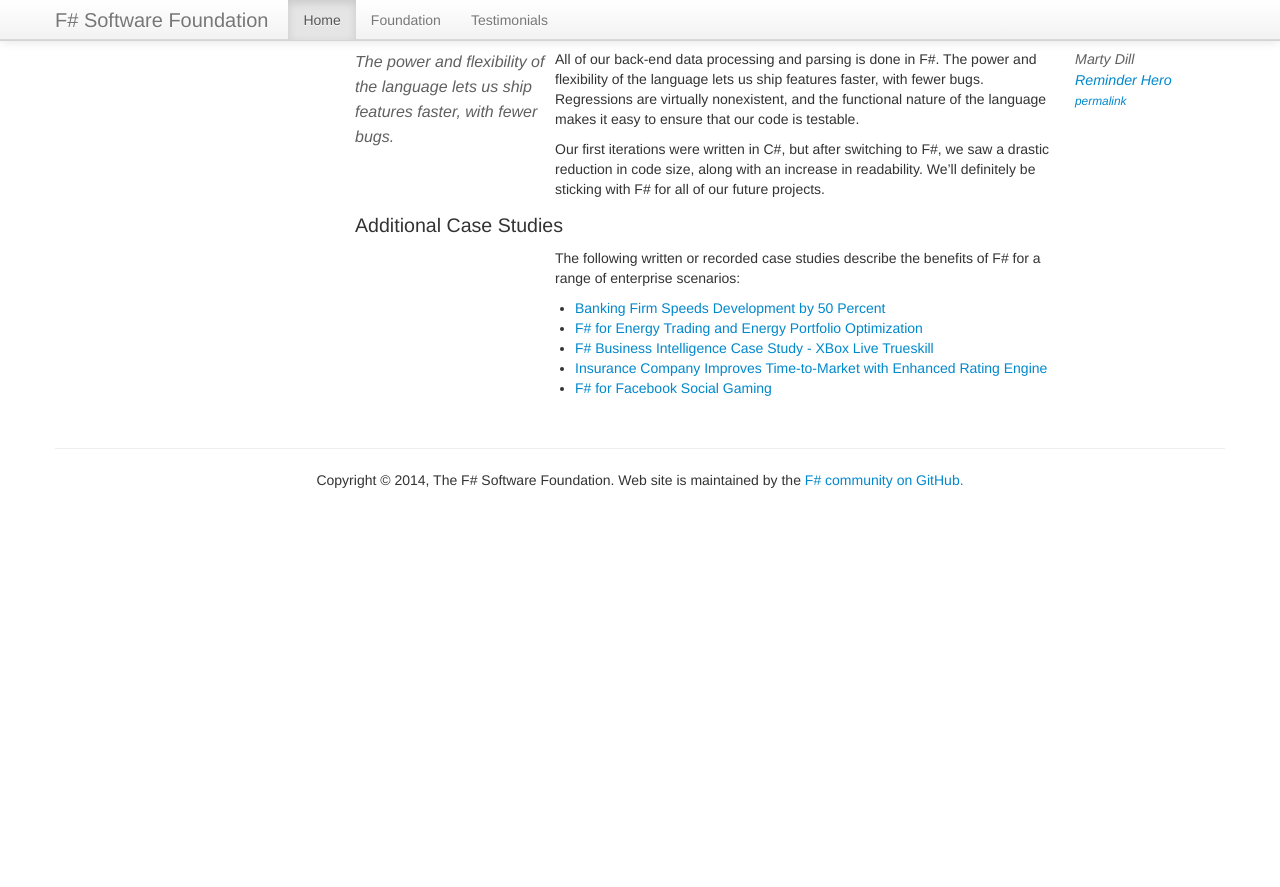
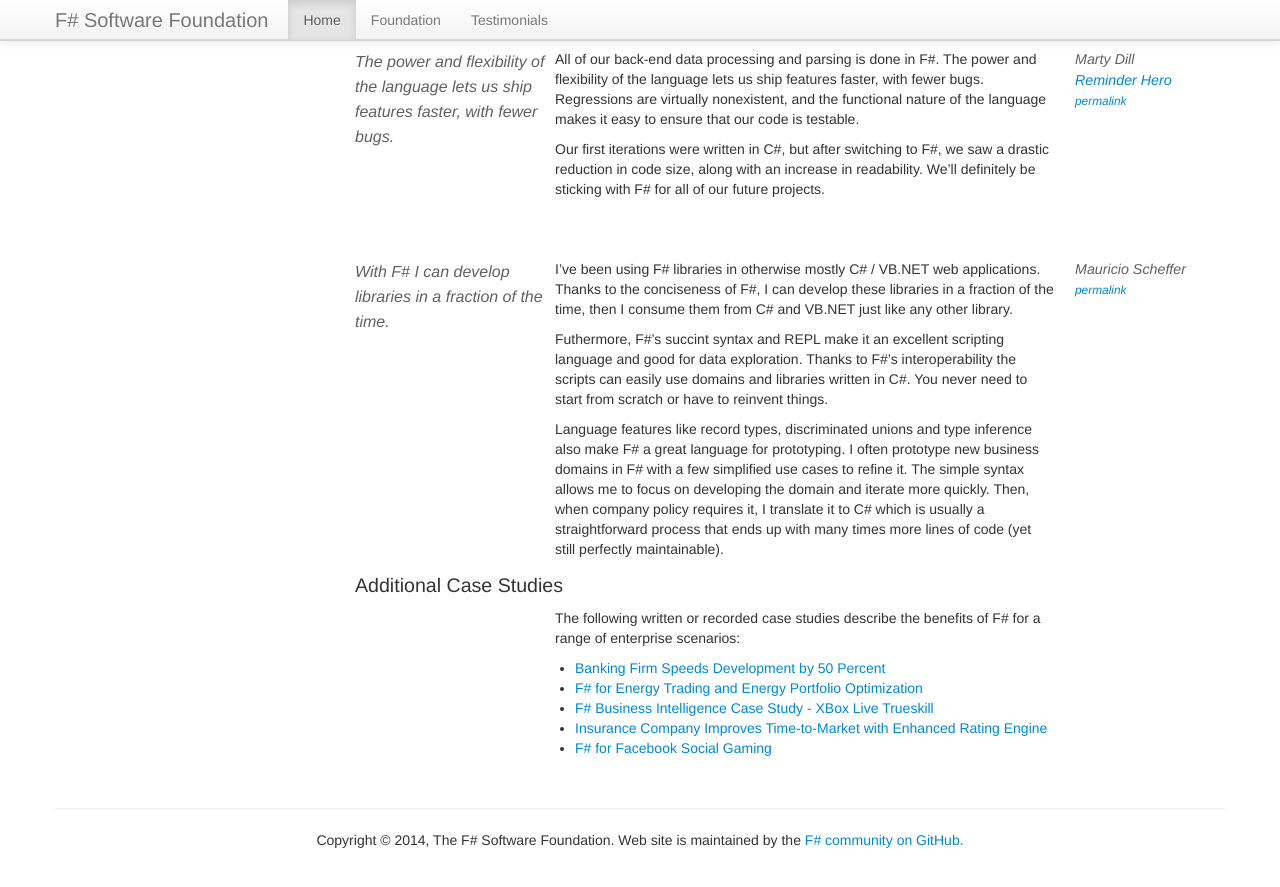
Before and after one commit to fsharp/fsharp.org, a Jekyll site: the page built from testimonials/index.md, in a window 1280 px wide and 900 px high, scrolled down 15941 px. Shown: the top 887 px of the window. Built offline with Jekyll 4.4.1, drawn with Linux system fonts in a browser that asks for light colours; nearby versions of some CDN libraries; some web fonts are replaced; comment, search, counter and statistics services are not loaded; before the commit the page ends 16481 px from its top, so only the background shows below that.

Commit message:
Add testimonial

```diff
--- a/testimonials/index.md
+++ b/testimonials/index.md
@@ -1103,8 +1103,6 @@ F# was great because I spent less time figuring out how to answer my question an
 <div class="keywords">analytics, open data</div>
 
 
-
-
 <a id="reminder-hero" > </a>
 ---
 
@@ -1123,6 +1121,24 @@ along with an increase in readability. We'll definitely be sticking with F# for
 
 <div class="keywords">data, parsing, processing, readability</div>
 
+<a id="mauricio-scheffer" > </a>
+---
+
+> With F# I can develop libraries in a fraction of the time.
+
+1. **Mauricio Scheffer**
+2. [permalink](#mauricio-scheffer)
+
+
+I’ve been using F# libraries in otherwise mostly C# / VB.NET web applications. Thanks to the conciseness of F#, I can develop these libraries in a fraction of the time, then I consume them from C# and VB.NET just like any other library.
+
+Futhermore, F#’s succint syntax and REPL make it an excellent scripting language and good for data exploration. Thanks to F#’s interoperability the scripts can easily use domains and libraries written in C#. You never need to start from scratch or have to reinvent things.
+
+Language features like record types, discriminated unions and type inference also make F# a great language for prototyping. I often prototype new business domains in F# with a few simplified use cases to refine it. The simple syntax allows me to focus on developing the domain and iterate more quickly. Then, when company policy requires it, I translate it to C# which is usually a straightforward process that ends up with many times more lines of code (yet still perfectly maintainable).
+
+
+<div class="keywords">web, domain modelling</div>
+
 ### Additional Case Studies
 
 The following written or recorded case studies describe the benefits of F# for a range of enterprise scenarios:
```
